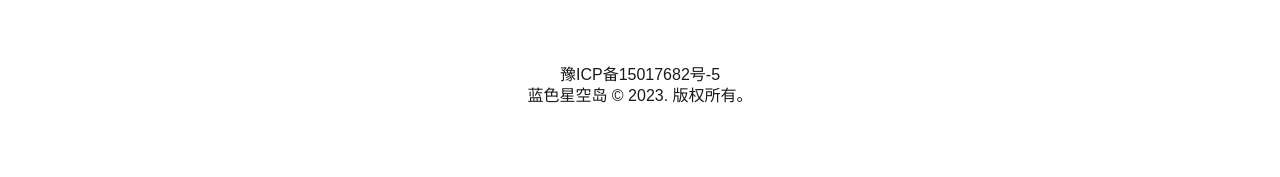
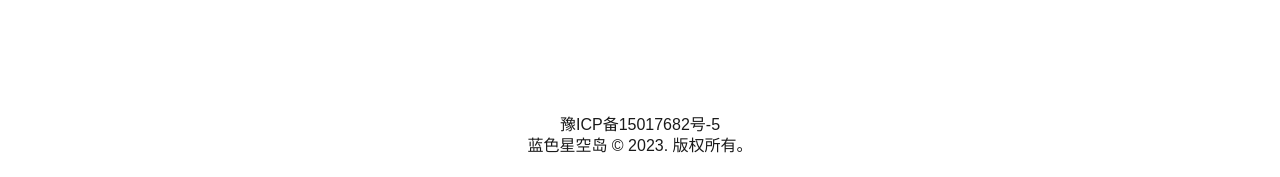
Before and after one commit to cssuse/movie, a plain HTML site: page index.html in a window 1280 px wide. Shown: the part 623-800 px from the top of the page. Drawn offline with Linux system fonts and the light colour scheme.

Commit message:
Update index.html

```diff
--- a/index.html
+++ b/index.html
@@ -79,7 +79,7 @@
 
     <footer>
       <div class="container">
-        <div id="copyright" style="text-align:center; padding: 20px 20px;">
+        <div id="copyright" style="position: fixed; bottom: 0;left:0;right:0;text-align:center; padding: 20px 20px;">
                 <p><a href="https://beian.miit.gov.cn" target="_blank">豫ICP备15017682号-5</a><br>      蓝色星空岛 © 2023. 版权所有。 </p>
             </div>
       </div>
```
